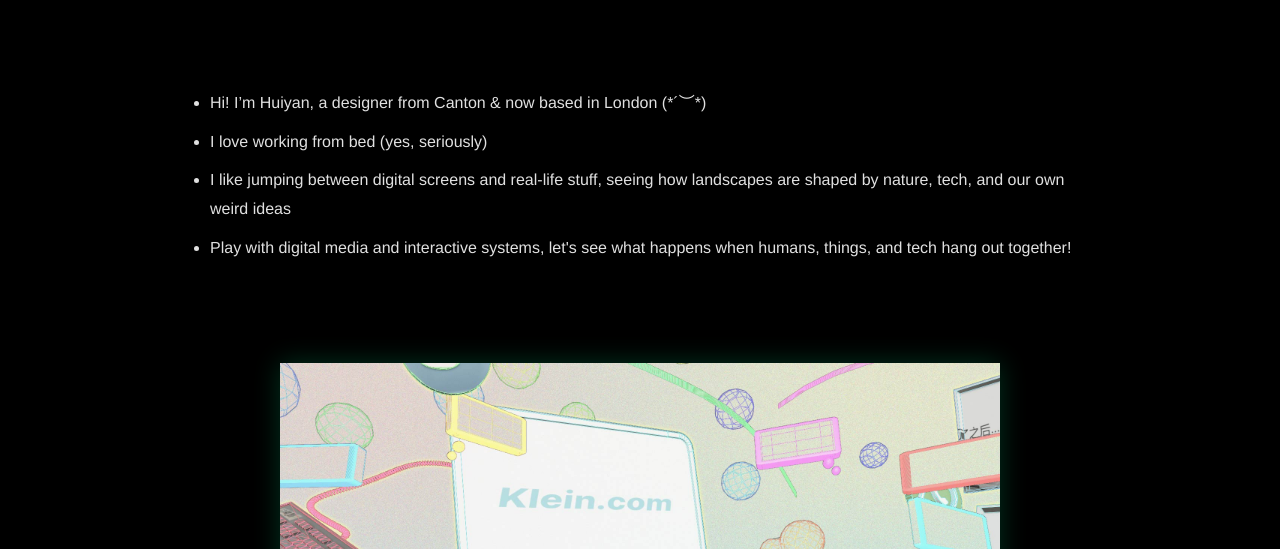
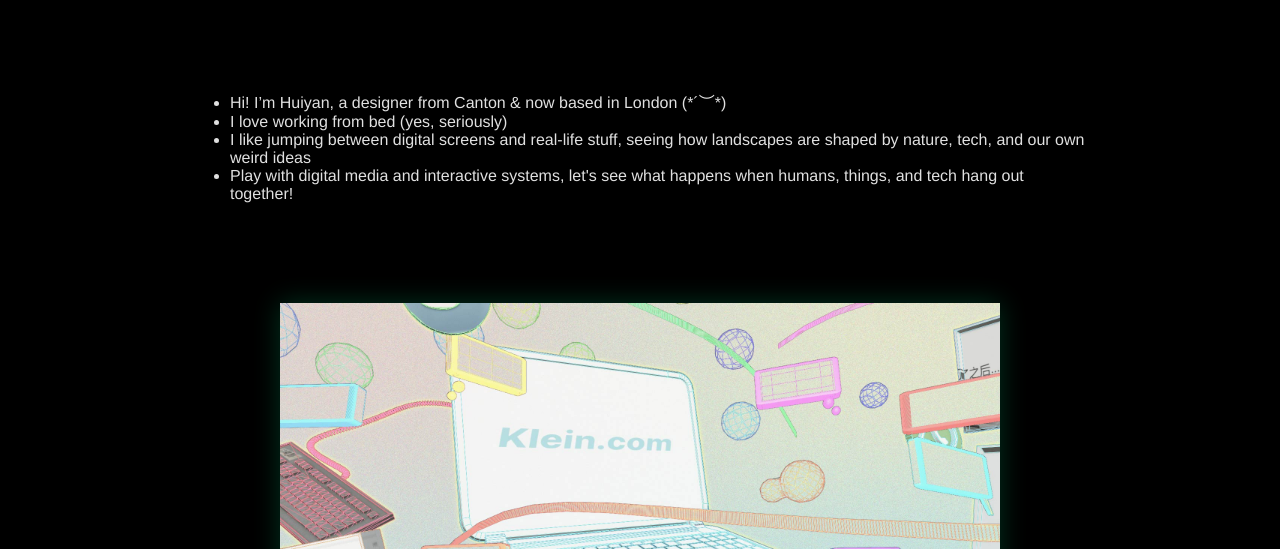
Before and after one commit to huiyanluo/portfolio, a plain HTML site: page index.html in a window 1280 px wide. Shown: the part 251-800 px from the top of the page. Drawn offline with Linux system fonts and the light colour scheme.

Commit message:
Update style.css

```diff
--- a/style.css
+++ b/style.css
@@ -166,13 +166,3 @@ footer a {
 footer a:hover {
   text-decoration: none;
 }
-
-#about ul {
-  line-height: 1.8; /* 调整行高 */
-  padding-left: 20px; /* 缩进 */
-  list-style: disc; /* 可选：保留圆点列表样式 */
-}
-
-#about li {
-  margin-bottom: 10px; /* 每条之间增加间距 */
-}
```
